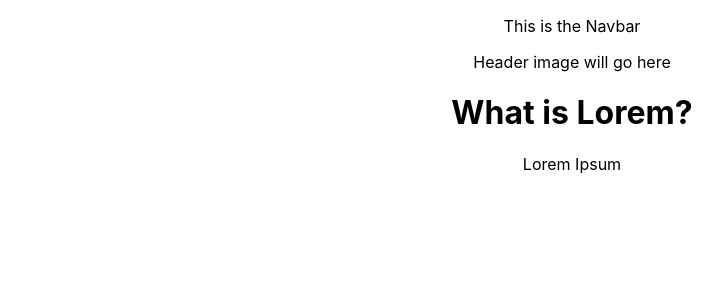
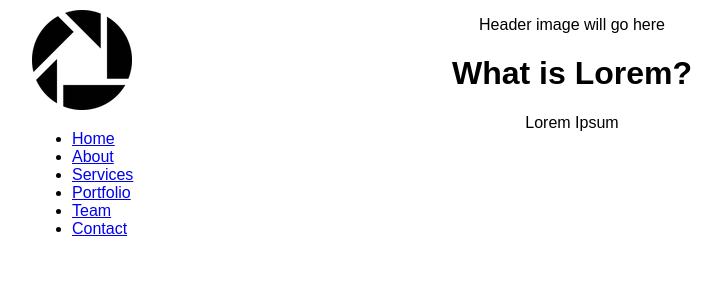
Before and after one commit to chrisclarkedev/sticky_nav, a React (Create React App) app: page / in a window 1280 px wide. Shown: the top 300 px of the page, without its empty margins (68-791 px from the left). Built offline with nearby package versions, Linux system fonts and the light colour scheme.

Commit message:
navbar links, minor css formating

```diff
--- a/src/App.css
+++ b/src/App.css
@@ -1,8 +1,23 @@
-.App{
+/* .App{
+  text-align: center;
+} */
+
+body{
+  margin: 0;
+  padding: 0;
+  font-family: sans-serif;
+}
+
+nav{
+  position: fixed;
+  top:0;
+  left:0;
+  width:100%;
+  height: 100px;
+  padding: 10px 100px;
+
+}
+
+h1, p{
   text-align: center;
 }
-
-
-body{
-  margin: 0 auto;
-}
--- a/src/App.js
+++ b/src/App.js
@@ -9,7 +9,9 @@ function App() {
       <Navbar />
       <Header />
       <h1>What is Lorem?</h1>
-      <p>Lorem Ipsum</p>
+      <body>
+        <p>Lorem Ipsum</p>
+      </body>
     </div>
   );
 }
--- a/src/components/Navbar.jsx
+++ b/src/components/Navbar.jsx
@@ -1,9 +1,28 @@
 import React from 'react';
+
 
 
 export default function Navbar() {
   return (
-
-    <p>This is the Navbar</p>
+    <>
+      <nav>
+        <div className="logo">
+          <img src={require('./images/logo.png')} />
+        </div>
+        <ul>
+          <li><a href="#">Home</a></li>
+          <li><a href="#">About</a></li>
+          <li><a href="#">Services</a></li>
+          <li><a href="#">Portfolio</a></li>
+          <li><a href="#">Team</a></li>
+          <li><a href="#">Contact</a></li>
+        </ul>
+      </nav>
+      <section class="sec1"> </section>
+      <section class="sec2"> </section>
+      <section class="sec3"> </section>
+      <section class="sec4"> </section>
+      <section class="sec5"> </section>
+    </>
   )
 }
```
Also changed, not shown: src/components/images/logo.png (added).
